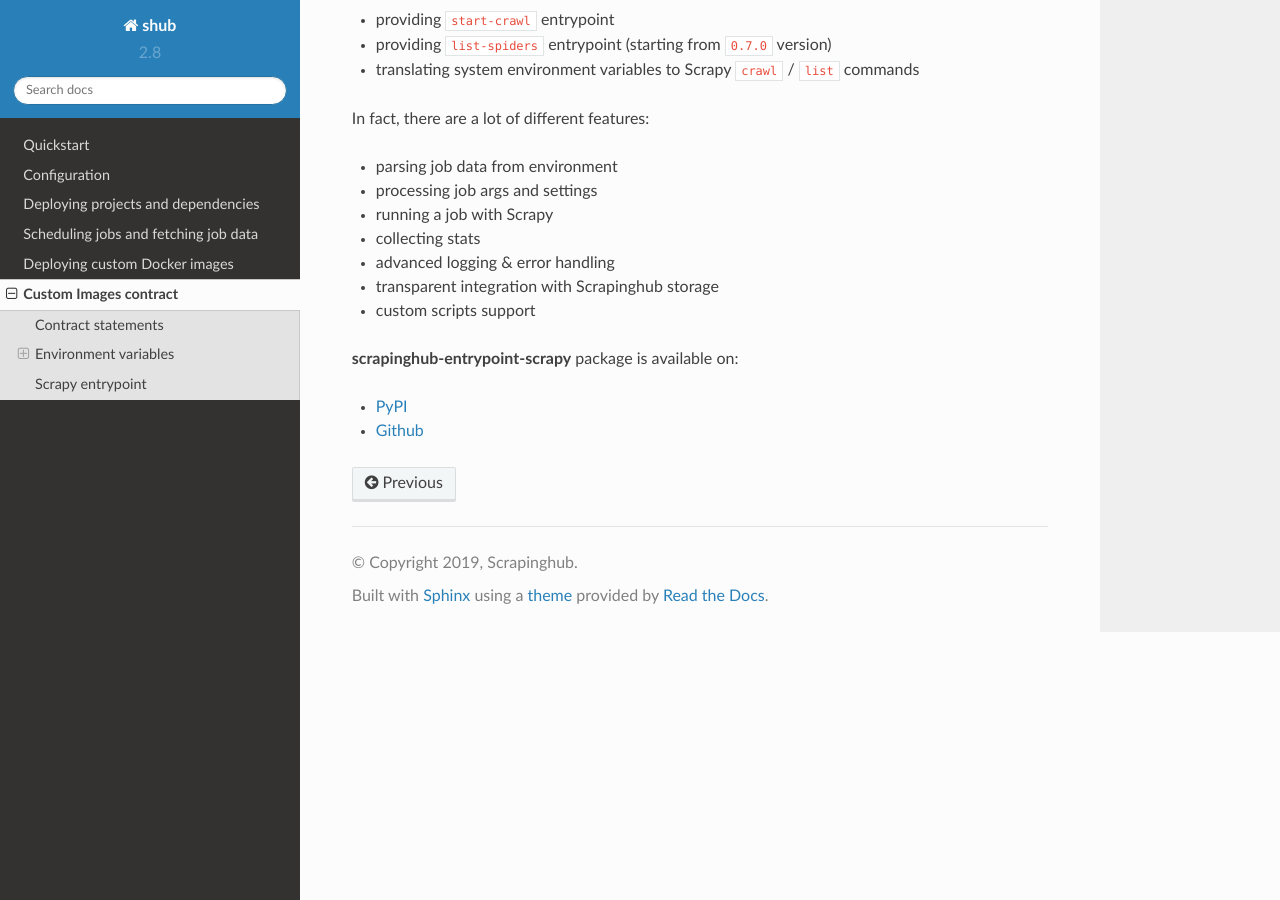
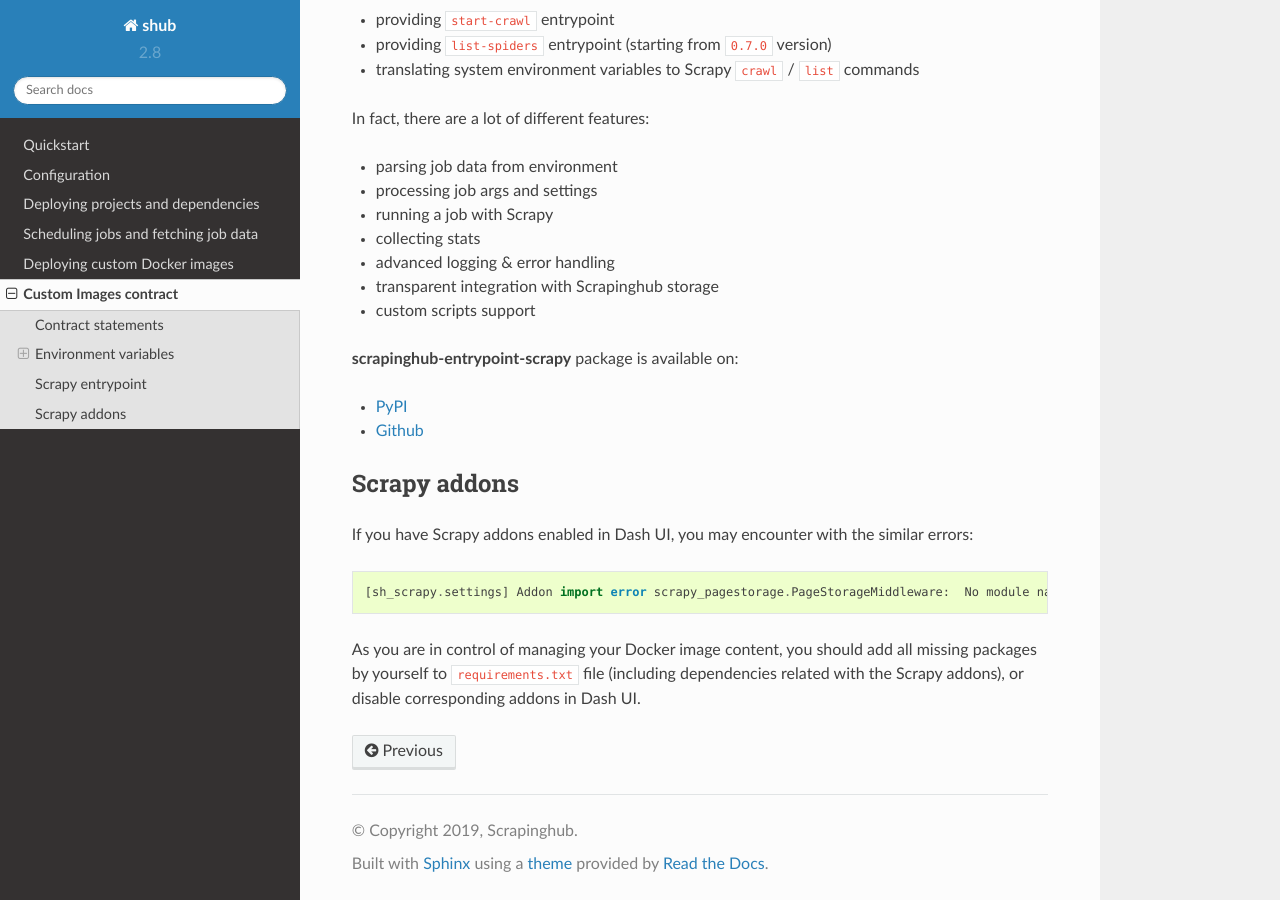
Before and after one commit to scrapinghub/shub, a Sphinx documentation site: the page built from docs/custom-images-contract.rst, in a window 1280 px wide and 900 px high, scrolled down 4111 px. Built offline with Sphinx 7.4.7 and the Read the Docs theme 2.0.0, drawn with Linux system fonts in a browser that asks for light colours.

Commit message:
Mention using Scrapy addons in custom image

```diff
--- a/docs/custom-images-contract.rst
+++ b/docs/custom-images-contract.rst
@@ -216,3 +216,16 @@
 
 - `PyPI <https://pypi.python.org/pypi/scrapinghub-entrypoint-scrapy>`_
 - `Github <https://github.com/scrapinghub/scrapinghub-entrypoint-scrapy/>`_
+
+Scrapy addons
+-------------
+
+If you have Scrapy addons enabled in Dash UI, you may encounter with the similar errors:
+
+::
+
+    [sh_scrapy.settings] Addon import error scrapy_pagestorage.PageStorageMiddleware:  No module named scrapy_pagestorage
+
+As you are in control of managing your Docker image content, you should add all missing packages
+by yourself to ``requirements.txt`` file (including dependencies related with the Scrapy addons),
+or disable corresponding addons in Dash UI.
```
